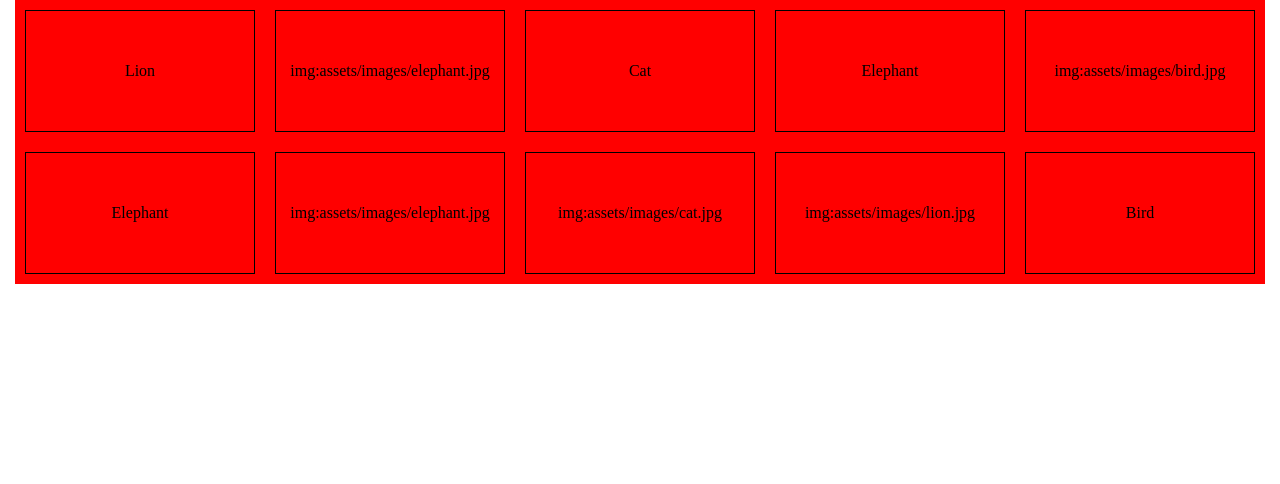
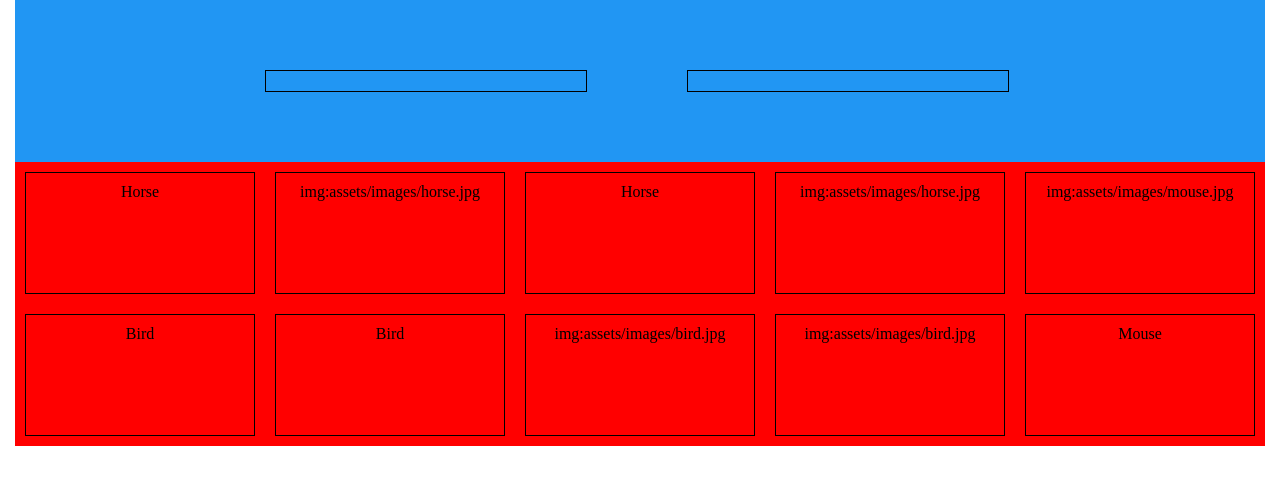
Before and after one commit to excham/DGT3013-Practise, a plain HTML site: page index.html in a window 1280 px wide. Drawn offline with Linux system fonts and the light colour scheme.

Commit message:
Added onClick listeners to cards. Slight modifications to HTML

```diff
--- a/assets/app.js
+++ b/assets/app.js
@@ -36,6 +36,22 @@ function shuffle(array) {
   return array;
 }
 
+function onCardClick(e) {
+  console.log("Clicked", e.target.innerText);
+}
+
+// Initate event handlers
+function init() {
+  for (var i = 0; i < cards.length; i++) {
+    cards[i].addEventListener('click', onCardClick);
+  }
+  // Set up the game
+  refresh();
+}
+
+// Generate the cards
+function refresh() {
+  // Choose 5 random animals
   for (var i = 0; i < 5; i++) {
     var newAnimal = ANIMALS[Math.floor(Math.random() * ANIMALS.length)];
     game_animals.push(newAnimal);
@@ -50,5 +66,10 @@ game_cards = shuffle(game_cards);
 
   // Render the playing cards
   for (var i = 0; i < game_cards.length; i++) {
-  cards[i].childNodes[1].innerText = game_cards[i];
+    cards[i].innerText = game_cards[i];
   }
+}
+
+
+// Start the game
+init();
--- a/assets/styles.css
+++ b/assets/styles.css
@@ -7,6 +7,23 @@
 .container {
   margin: auto;
   width: 1250px;
+}
+
+.play-area {
+  display: flex;
+  align-content: space-between;
+  padding: 70px 250px;
+  background-color: #2196F3;
+}
+
+.play-area__card {
+  width: 300px;
+  padding: 10px;
+  border: 1px #000 solid;
+}
+
+.play-area__card:nth-of-type(1) {
+  margin-right: 100px;
 }
 
 .card-grid__row {
@@ -20,14 +37,8 @@
   width: 250px;
   height: 100px;
   margin: 10px;
-  display: flex;
-  align-items: center;
+  text-align: center;
   padding: 10px;
   border: 1px #000 solid;
   cursor: pointer;
 }
-
-.card-grid__card__card-label {
-  width: 100%;
-  text-align: center;
-}
--- a/index.html
+++ b/index.html
@@ -5,52 +5,29 @@
     <title>What Animal?</title>
 
     <link rel="stylesheet" href="assets/styles.css">
+
   </head>
   <body>
     <div class="container">
       <div class="play-area">
-        <div class="play-area__card play-area__card_image">
-
-        </div>
-        <div class="play-area__card play-area__card_name">
-
-        </div>
+        <div class="play-area__card play-area__card_image"></div>
+        <div class="play-area__card play-area__card_name"></div>
       </div>
       <div class="card-area">
         <div class="card-grid">
           <div class="card-grid__row">
-            <div class="card-grid__card">
-              <span class="card-grid__card__card-label">a</span>
-            </div>
-            <div class="card-grid__card">
-              <span class="card-grid__card__card-label">b</span>
-            </div>
-            <div class="card-grid__card">
-              <span class="card-grid__card__card-label">c</span>
-            </div>
-            <div class="card-grid__card">
-              <span class="card-grid__card__card-label">d</span>
-            </div>
-            <div class="card-grid__card">
-              <span class="card-grid__card__card-label">e</span>
-            </div>
+            <div class="card-grid__card">a</div>
+            <div class="card-grid__card">b</div>
+            <div class="card-grid__card">c</div>
+            <div class="card-grid__card">d</div>
+            <div class="card-grid__card">e</div>
           </div>
           <div class="card-grid__row">
-            <div class="card-grid__card">
-              <span class="card-grid__card__card-label">e</span>
-            </div>
-            <div class="card-grid__card">
-              <span class="card-grid__card__card-label">f</span>
-            </div>
-            <div class="card-grid__card">
-              <span class="card-grid__card__card-label">h</span>
-            </div>
-            <div class="card-grid__card">
-              <span class="card-grid__card__card-label">i</span>
-            </div>
-            <div class="card-grid__card">
-              <span class="card-grid__card__card-label">j</span>
-            </div>
+            <div class="card-grid__card">e</div>
+            <div class="card-grid__card">f</div>
+            <div class="card-grid__card">h</div>
+            <div class="card-grid__card">i</div>
+            <div class="card-grid__card">j</div>
           </div>
         </div>
       </div>
```
Lines whose indentation alone changed are shown as unchanged.
